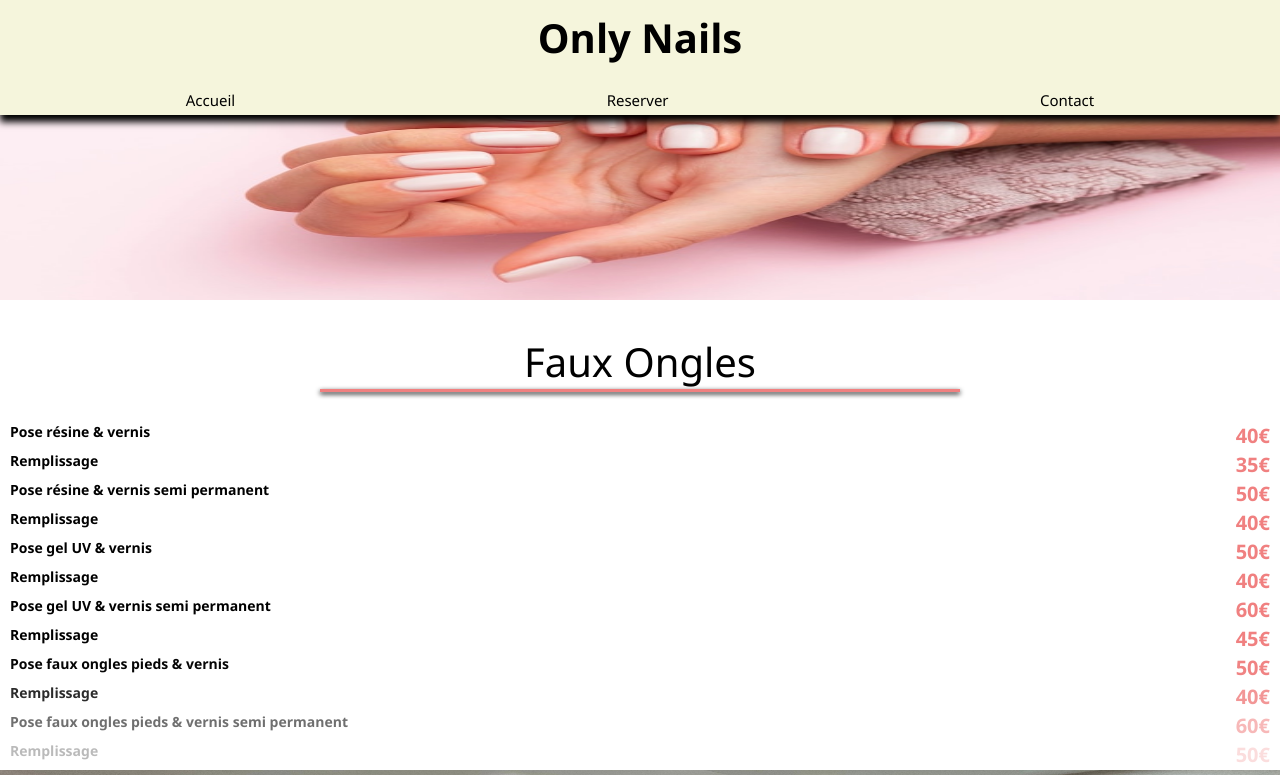
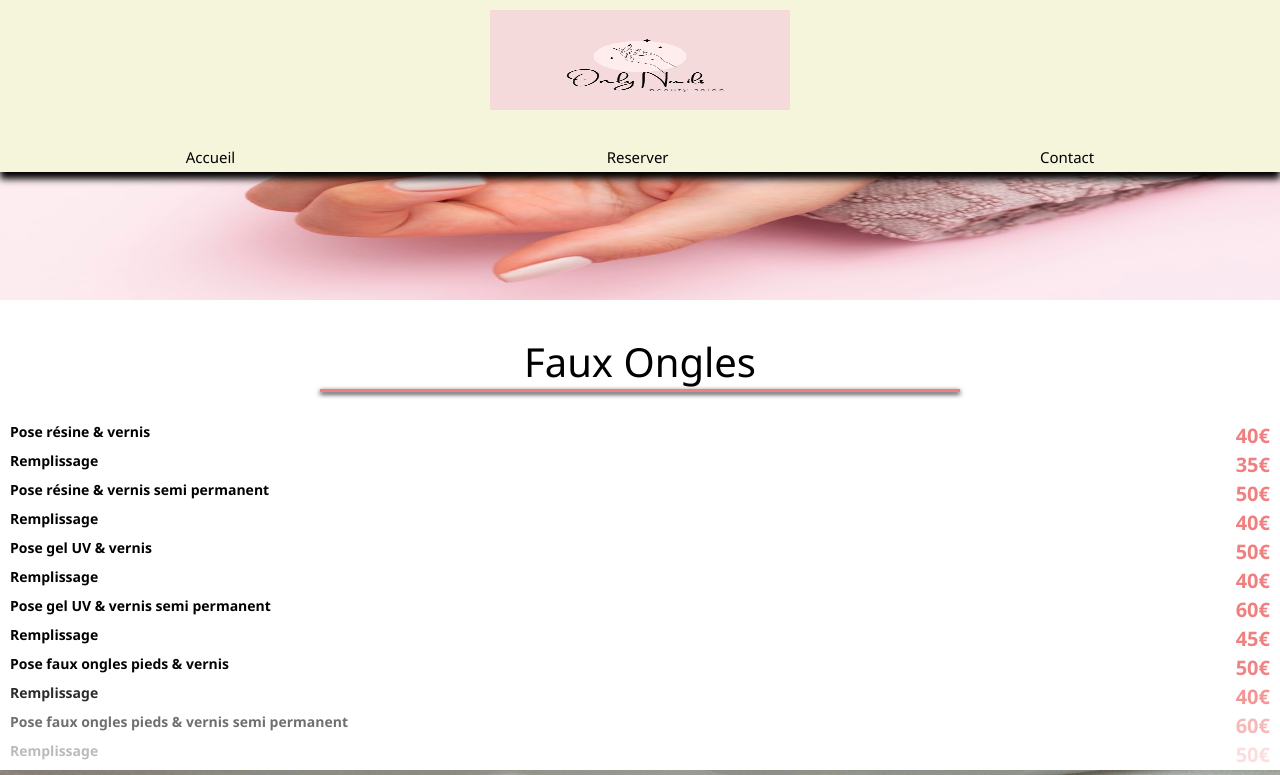
Before and after one commit to Joe131712/Only-nails, a plain HTML site: page index.html in a window 1280 px wide. Shown: the top 775 px of the page. Drawn offline with Linux system fonts and the light colour scheme; a web font is replaced by a local one.

Commit message:
index.html

```diff
--- a/index.html
+++ b/index.html
@@ -14,7 +14,7 @@
 <body>
 <header class="header">
    <div class="header-title">
-    <h1 class="h1-header">Only Nails</h1>
+    <h1 class="h1-header"><img src="./img/IMG-20250430-WA0003.jpg" alt="" width="300px" height="100px"></h1>
   </div>
   <div class="reseaux">
 
```
